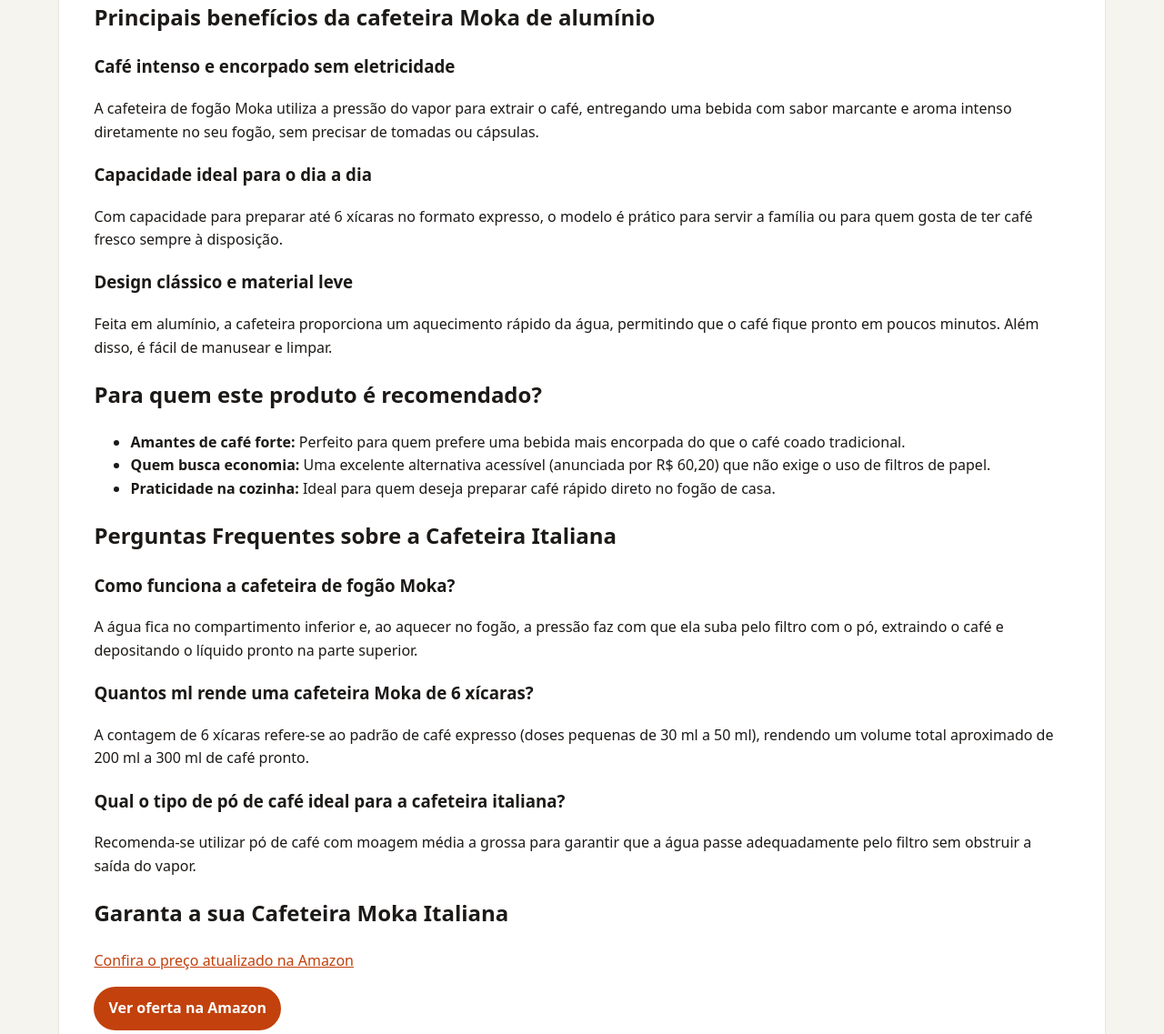
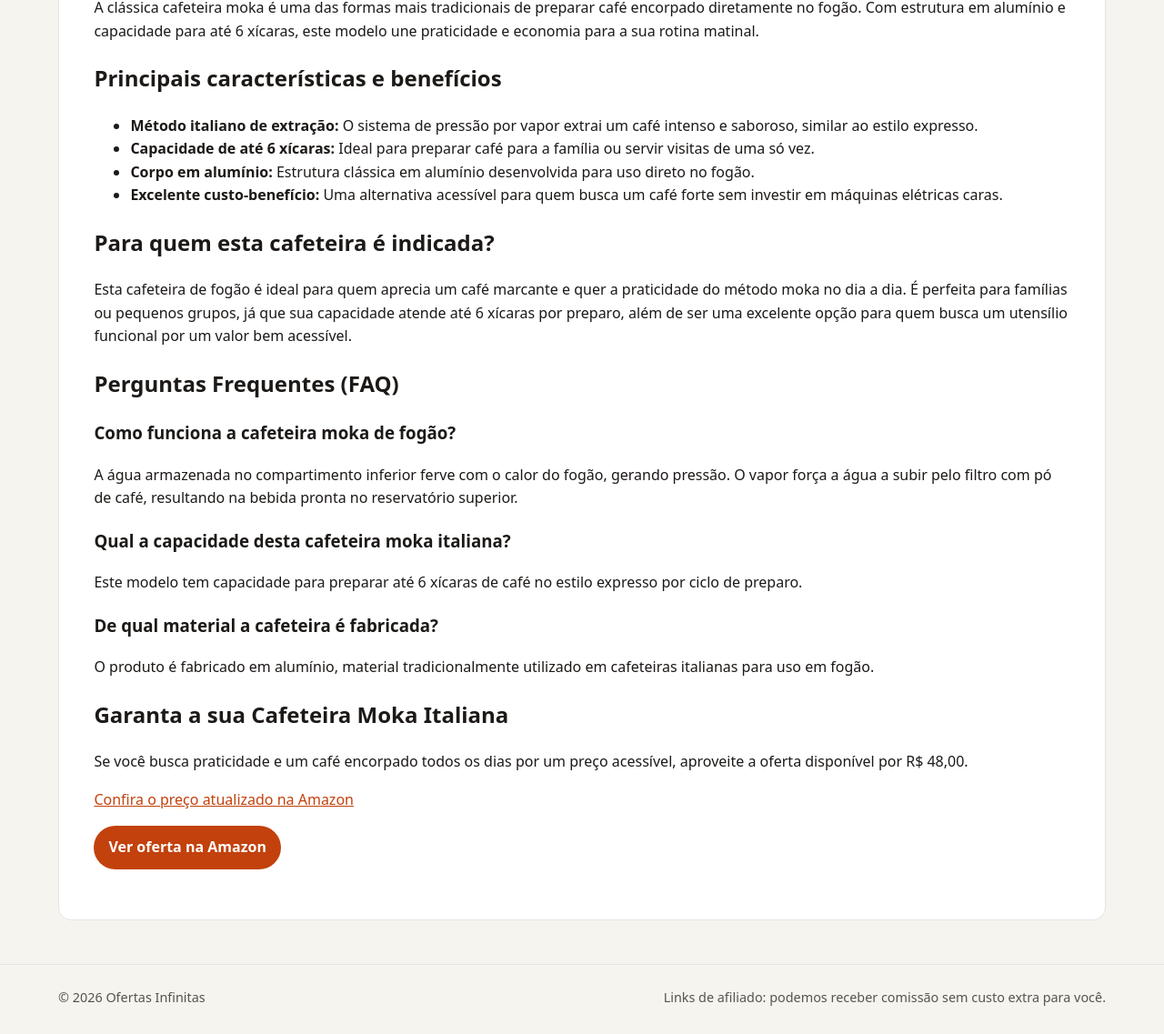
Before and after one commit to Monuver/afiliado, a Jekyll site: the page built from _posts/2026-08-20-cafeteira-de-fogao-moka-italiana-expresso-aluminio-ate-6-xic-b08b79hyvc.md, in a window 1280 px wide and 1400 px high, scrolled down 374 px. Shown: the part 263-1400 px from the top of the window at 91% size. Built offline with Jekyll 4.4.1, drawn with Linux system fonts in a browser that asks for light colours; some of the changed text lies outside the part shown.

Commit message:
chore: novas ofertas geradas automaticamente

```diff
--- a/_posts/2026-08-20-cafeteira-de-fogao-moka-italiana-expresso-aluminio-ate-6-xic-b08b79hyvc.md
+++ b/_posts/2026-08-20-cafeteira-de-fogao-moka-italiana-expresso-aluminio-ate-6-xic-b08b79hyvc.md
@@ -1,49 +1,47 @@
 ---
 layout: post
-title: 'Cafeteira de Fogão Moka Italiana de Alumínio 6 Xícaras: Vale a Pena?'
-description: Procura um café encorpado estilo expresso no fogão? Conheça a cafeteira de fogão Moka italiana em alumínio para até 6 xícaras por apenas R$ 60,20 na...
-date: 2026-08-28 16:57:11 -0300
+title: 'Cafeteira de Fogão Moka Italiana em Alumínio 6 Xícaras: Vale a Pena?'
+description: Prepare um café expresso encorpado no fogão com a Cafeteira Moka Italiana em Alumínio para até 6 xícaras por apenas R$48,00. Confira os detalhes do modelo!
+date: 2026-09-01 10:11:11 -0300
 categories:
 - ofertas
 image: https://m.media-amazon.com/images/I/61A1oovKq-L._AC_SL1200_.jpg
-preco: R$60,20
+preco: R$48,00
 affiliate_url: https://amzn.to/4x2LESM
 ---
 
-# Cafeteira de Fogão Moka Italiana de Alumínio 6 Xícaras: Vale a Pena?
+# Cafeteira de Fogão Moka Italiana em Alumínio 6 Xícaras: Vale a Pena?
 
-Procura um café encorpado estilo expresso no fogão? Conheça a cafeteira de fogão Moka italiana em alumínio para até 6 xícaras por apenas R$ 60,20 na Amazon.
+Prepare um café expresso encorpado no fogão com a Cafeteira Moka Italiana em Alumínio para até 6 xícaras por apenas R$48,00. Confira os detalhes do modelo!
 
 ![Cafeteira de Fogão Moka Italiana Expresso Aluminio até 6 Xícaras](https://m.media-amazon.com/images/I/61A1oovKq-L._AC_SL1200_.jpg)
 
-## Principais benefícios da cafeteira Moka de alumínio
+A clássica cafeteira moka é uma das formas mais tradicionais de preparar café encorpado diretamente no fogão. Com estrutura em alumínio e capacidade para até 6 xícaras, este modelo une praticidade e economia para a sua rotina matinal.
 
-### Café intenso e encorpado sem eletricidade
-A cafeteira de fogão Moka utiliza a pressão do vapor para extrair o café, entregando uma bebida com sabor marcante e aroma intenso diretamente no seu fogão, sem precisar de tomadas ou cápsulas.
+## Principais características e benefícios
 
-### Capacidade ideal para o dia a dia
-Com capacidade para preparar até 6 xícaras no formato expresso, o modelo é prático para servir a família ou para quem gosta de ter café fresco sempre à disposição.
+- **Método italiano de extração:** O sistema de pressão por vapor extrai um café intenso e saboroso, similar ao estilo expresso.
+- **Capacidade de até 6 xícaras:** Ideal para preparar café para a família ou servir visitas de uma só vez.
+- **Corpo em alumínio:** Estrutura clássica em alumínio desenvolvida para uso direto no fogão.
+- **Excelente custo-benefício:** Uma alternativa acessível para quem busca um café forte sem investir em máquinas elétricas caras.
 
-### Design clássico e material leve
-Feita em alumínio, a cafeteira proporciona um aquecimento rápido da água, permitindo que o café fique pronto em poucos minutos. Além disso, é fácil de manusear e limpar.
+## Para quem esta cafeteira é indicada?
 
-## Para quem este produto é recomendado?
+Esta cafeteira de fogão é ideal para quem aprecia um café marcante e quer a praticidade do método moka no dia a dia. É perfeita para famílias ou pequenos grupos, já que sua capacidade atende até 6 xícaras por preparo, além de ser uma excelente opção para quem busca um utensílio funcional por um valor bem acessível.
 
-* **Amantes de café forte:** Perfeito para quem prefere uma bebida mais encorpada do que o café coado tradicional.
-* **Quem busca economia:** Uma excelente alternativa acessível (anunciada por R$ 60,20) que não exige o uso de filtros de papel.
-* **Praticidade na cozinha:** Ideal para quem deseja preparar café rápido direto no fogão de casa.
+## Perguntas Frequentes (FAQ)
 
-## Perguntas Frequentes sobre a Cafeteira Italiana
+### Como funciona a cafeteira moka de fogão?
+A água armazenada no compartimento inferior ferve com o calor do fogão, gerando pressão. O vapor força a água a subir pelo filtro com pó de café, resultando na bebida pronta no reservatório superior.
 
-### Como funciona a cafeteira de fogão Moka?
-A água fica no compartimento inferior e, ao aquecer no fogão, a pressão faz com que ela suba pelo filtro com o pó, extraindo o café e depositando o líquido pronto na parte superior.
+### Qual a capacidade desta cafeteira moka italiana?
+Este modelo tem capacidade para preparar até 6 xícaras de café no estilo expresso por ciclo de preparo.
 
-### Quantos ml rende uma cafeteira Moka de 6 xícaras?
-A contagem de 6 xícaras refere-se ao padrão de café expresso (doses pequenas de 30 ml a 50 ml), rendendo um volume total aproximado de 200 ml a 300 ml de café pronto.
-
-### Qual o tipo de pó de café ideal para a cafeteira italiana?
-Recomenda-se utilizar pó de café com moagem média a grossa para garantir que a água passe adequadamente pelo filtro sem obstruir a saída do vapor.
+### De qual material a cafeteira é fabricada?
+O produto é fabricado em alumínio, material tradicionalmente utilizado em cafeteiras italianas para uso em fogão.
 
 ## Garanta a sua Cafeteira Moka Italiana
 
+Se você busca praticidade e um café encorpado todos os dias por um preço acessível, aproveite a oferta disponível por R$ 48,00.
+
 [Confira o preço atualizado na Amazon](https://amzn.to/4x2LESM)
```
Also changed, not shown: _posts/2026-08-18-cadeira-escritorio-presidente-atlanta-duoffice-preta-comfort-b09vnbcfdj.md (+23 -26 lines), _posts/2026-08-18-hastes-flexiveis-cotonete-bebe-bastonetes-bellacotton-caixa-b0cx9wkp1b.md (+19 -28 lines), _posts/2026-08-18-shampoo-clorexidina-dugs-caes-seborreia-anti-queda-500ml-b09l9qkmd1.md (+20 -24 lines).
